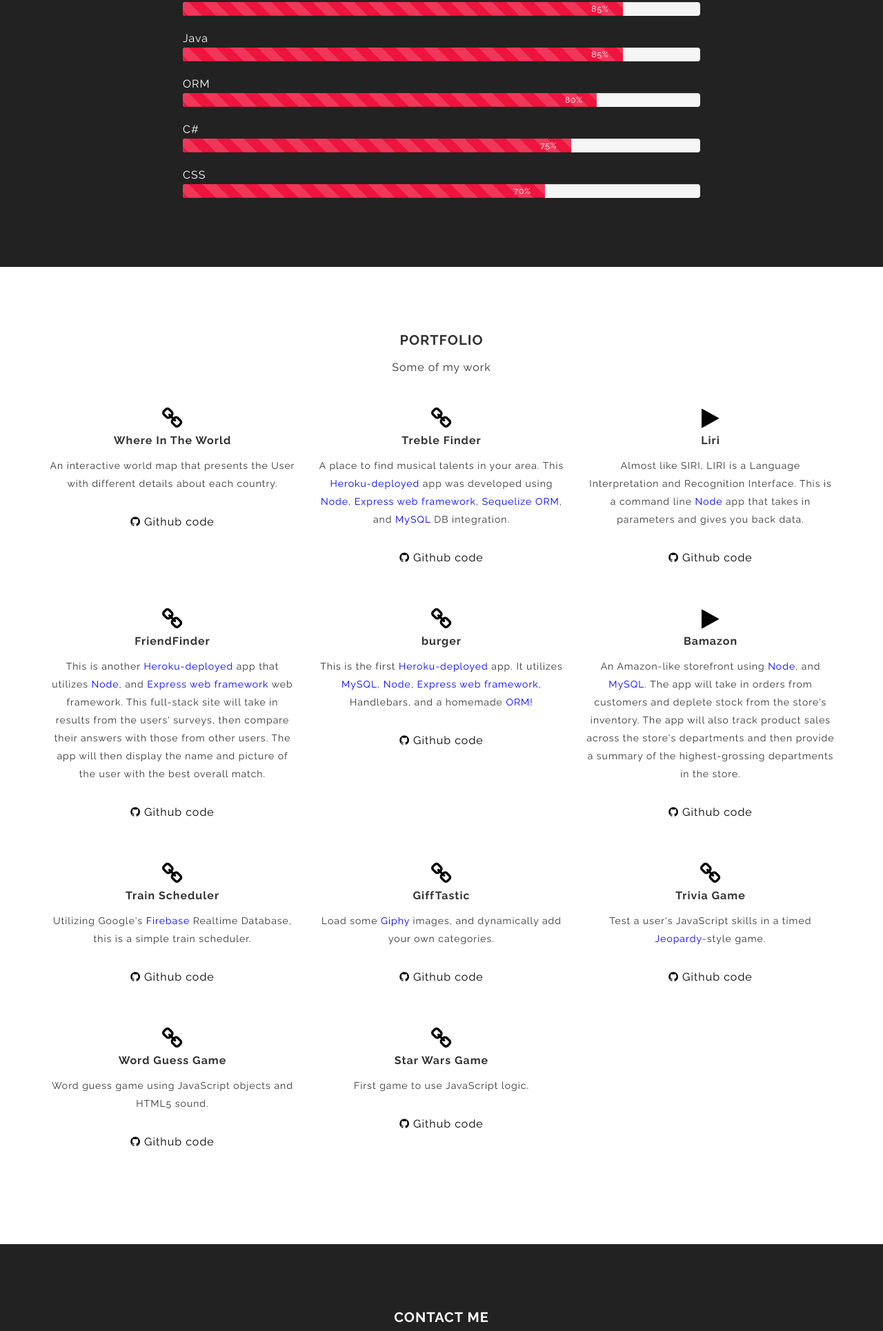
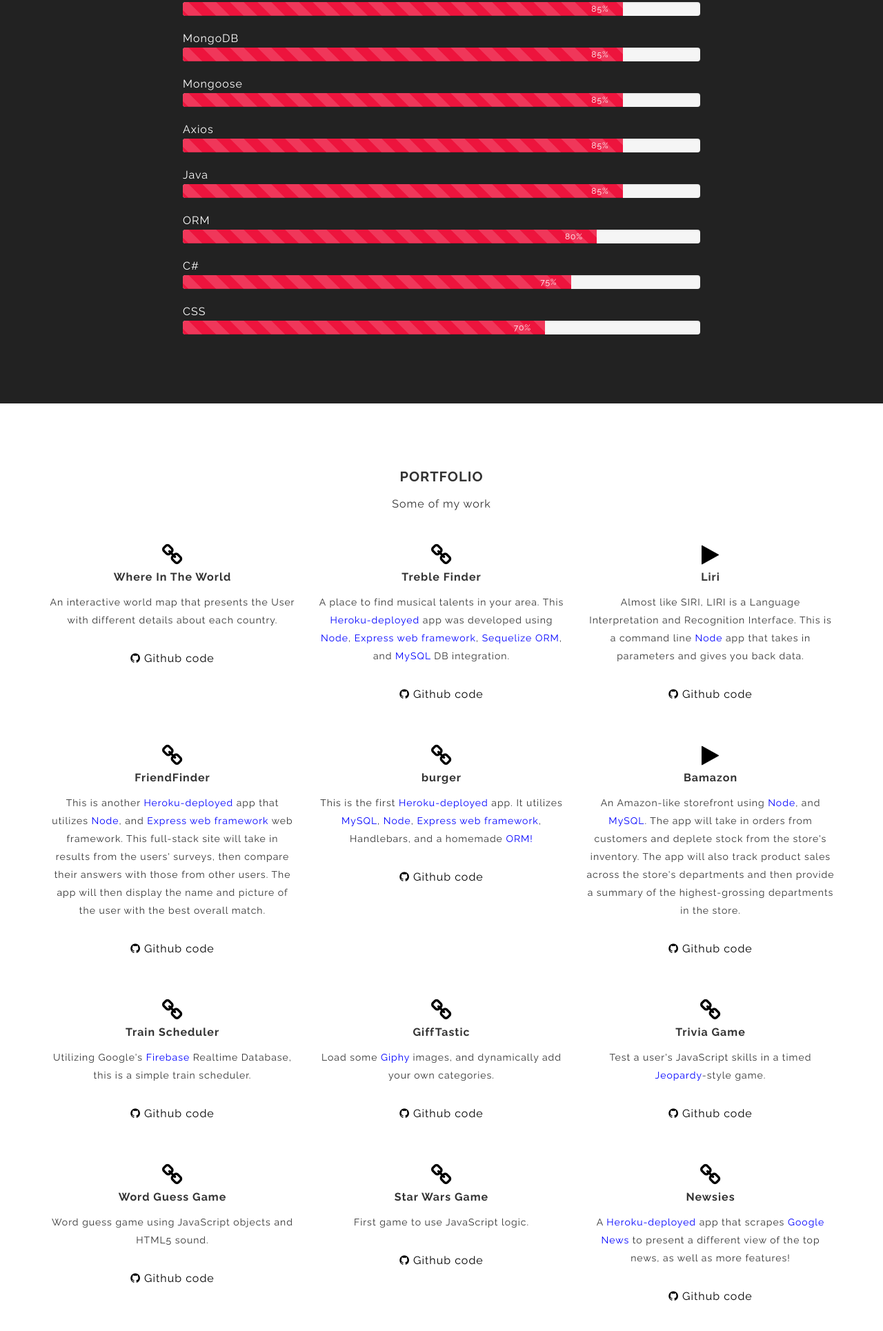
Before and after one commit to az9000/Responsive-Portfolio, a plain HTML site: page index.html in a window 1280 px wide. Shown: the part 1689-3619 px from the top of the page at 69% size. Drawn offline with Linux system fonts and the light colour scheme.

Commit message:
Added new project details

```diff
--- a/index.html
+++ b/index.html
@@ -311,7 +311,7 @@ Table of Content
 						</div>
 					</div>
 
-					<!-- Skill Bar 4 -->
+					<!-- Skill Bar 2 -->
 					Github
 
 					<div class="progress skill-bar">
@@ -341,7 +341,7 @@ Table of Content
 						</div>
 					</div>
 
-					<!-- Skill Bar 4 -->
+					<!-- Skill Bar 5 -->
 					Express
 
 					<div class="progress skill-bar">
@@ -351,7 +351,7 @@ Table of Content
 						</div>
 					</div>
 
-					<!-- Skill Bar 4 -->
+					<!-- Skill Bar 6 -->
 					Heroku
 
 					<div class="progress skill-bar">
@@ -361,7 +361,7 @@ Table of Content
 						</div>
 					</div>
 
-					<!-- Skill Bar 5 -->
+					<!-- Skill Bar 7 -->
 					MySQL
 
 					<div class="progress skill-bar">
@@ -371,7 +371,37 @@ Table of Content
 						</div>
 					</div>
 
-					<!-- Skill Bar 2 -->
+					<!-- Skill Bar 8 -->
+					MongoDB
+
+					<div class="progress skill-bar">
+						<div aria-valuemax="100" aria-valuemin="0" aria-valuenow="85"
+							class="progress-bar progress-bar-striped active" role="progressbar">
+							<span class="skill"><i class="val">85%</i></span>
+						</div>
+					</div>
+
+					<!-- Skill Bar 9 -->
+					Mongoose
+
+					<div class="progress skill-bar">
+						<div aria-valuemax="100" aria-valuemin="0" aria-valuenow="85"
+							class="progress-bar progress-bar-striped active" role="progressbar">
+							<span class="skill"><i class="val">85%</i></span>
+						</div>
+					</div>
+
+					<!-- Skill Bar 10 -->
+					Axios
+
+					<div class="progress skill-bar">
+						<div aria-valuemax="100" aria-valuemin="0" aria-valuenow="85"
+							class="progress-bar progress-bar-striped active" role="progressbar">
+							<span class="skill"><i class="val">85%</i></span>
+						</div>
+					</div>
+
+					<!-- Skill Bar 11 -->
 					Java
 					<div class="progress skill-bar">
 						<div aria-valuemax="100" aria-valuemin="0" aria-valuenow="85"
@@ -380,7 +410,7 @@ Table of Content
 						</div>
 					</div>
 
-					<!-- Skill Bar 6 -->
+					<!-- Skill Bar 12 -->
 					ORM
 
 					<div class="progress skill-bar">
@@ -390,7 +420,7 @@ Table of Content
 						</div>
 					</div>
 
-					<!-- Skill Bar 4 -->
+					<!-- Skill Bar 13 -->
 					C#
 					<div class="progress skill-bar">
 						<div aria-valuemax="100" aria-valuemin="0" aria-valuenow="75"
@@ -399,7 +429,7 @@ Table of Content
 						</div>
 					</div>
 
-					<!-- Skill Bar 5 -->
+					<!-- Skill Bar 14 -->
 					CSS
 
 					<div class="progress skill-bar">
@@ -657,6 +687,25 @@ Table of Content
 						code</a>
 
 				</div>
+
+				<!-- Project 12 -->
+				<div class="col-md-4 col-sm-6 service-details">
+
+					<a href="https://still-eyrie-90776.herokuapp.com/" target="_blank" data-toggle="tooltip"
+						data-placement="top" title="Demo"><i aria-hidden="true" class="fa fa-link fa-2x"></i></a>
+
+					<div class="kc-service-title">Newsies</div><!-- Edit Service Title-->
+
+					<div class="kc-service-description">
+						A <a href="https://www.heroku.com/" style="color: blue">Heroku-deployed</a> app that scrapes
+						<a href="https://news.google.com" style="color: blue">Google News</a> to present a different view of the top news, as well as more features!
+					</div>
+					<div class="empty"></div>
+					<a href="https://github.com/az9000/Newsies" target="_blank" data-toggle="tooltip"
+						data-placement="bottom" title="Repo"><i class="fa fa-github" aria-hidden="true"></i> Github
+						code</a>
+
+				</div>
 			</div>
 			<div class="empty"></div>
 
```
